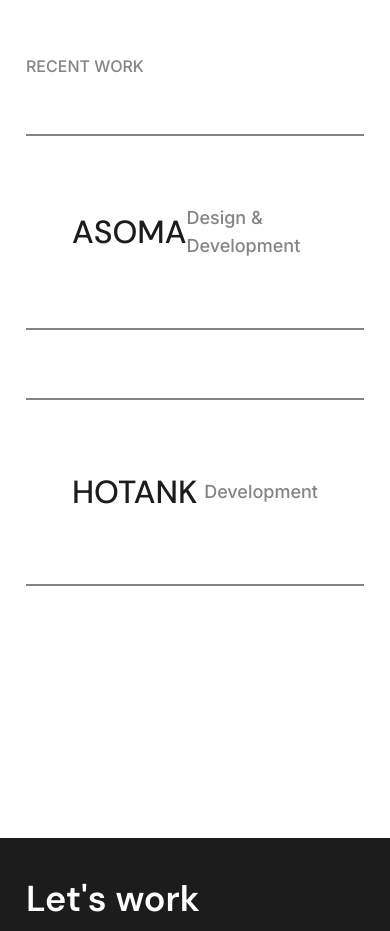
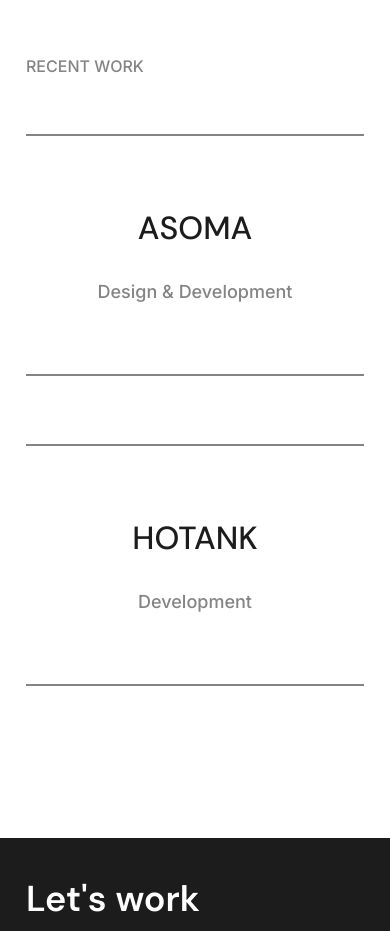
Before and after one commit to Netricc/nawar-portfolio, a Next.js app: page / in a window 390 px wide. Shown: the part 1660-2591 px from the top of the page. Built offline with nearby package versions, Linux system fonts and the light colour scheme.

Commit message:
fix WorkCard responsivity

```diff
--- a/components/ui/WorkCard.tsx
+++ b/components/ui/WorkCard.tsx
@@ -72,19 +72,19 @@
       <Link className="z-0" href={work.link}>
         <article
           ref={cardRef}
-          className="w-full workCard cursor-pointer border-y-2 border-gray py-[68px] px-[46px] flex justify-between items-center relative"
+          className="w-full workCard cursor-pointer border-y-2 border-gray py-[68px] px-[46px] flex justify-between items-center relative max-sm:flex-col max-sm:justify-normal max-sm:gap-[26px]"
         >
           <h4 className="font-medium font-dm-sans text-[32px] text-secondary  uppercase">
             {work.title}
           </h4>
-          <p className="font-medium text-gray text-lg font-inter">
+          <p className="font-medium max-sm:text-center text-gray text-lg font-inter">
             {work.role}
           </p>
         </article>
       </Link>
       <div
         ref={imageRef}
-        className="fixed pointer-events-none"
+        className="fixed max-lg:hidden pointer-events-none"
         style={{
           top: 0,
           left: 0,
@@ -99,7 +99,7 @@
           src={work.image}
           alt={work.title}
         />
-        <div className="absolute bg-primary top-[10px] left-[10px] z-30 h-[32px] w-[32px] rounded-full flex justify-center items-center font-semibold">
+        <div className="absolute  bg-primary top-[10px] left-[10px] z-30 h-[32px] w-[32px] rounded-full flex justify-center items-center font-semibold">
           <Image
             src={
               work.category === "Website"
```
